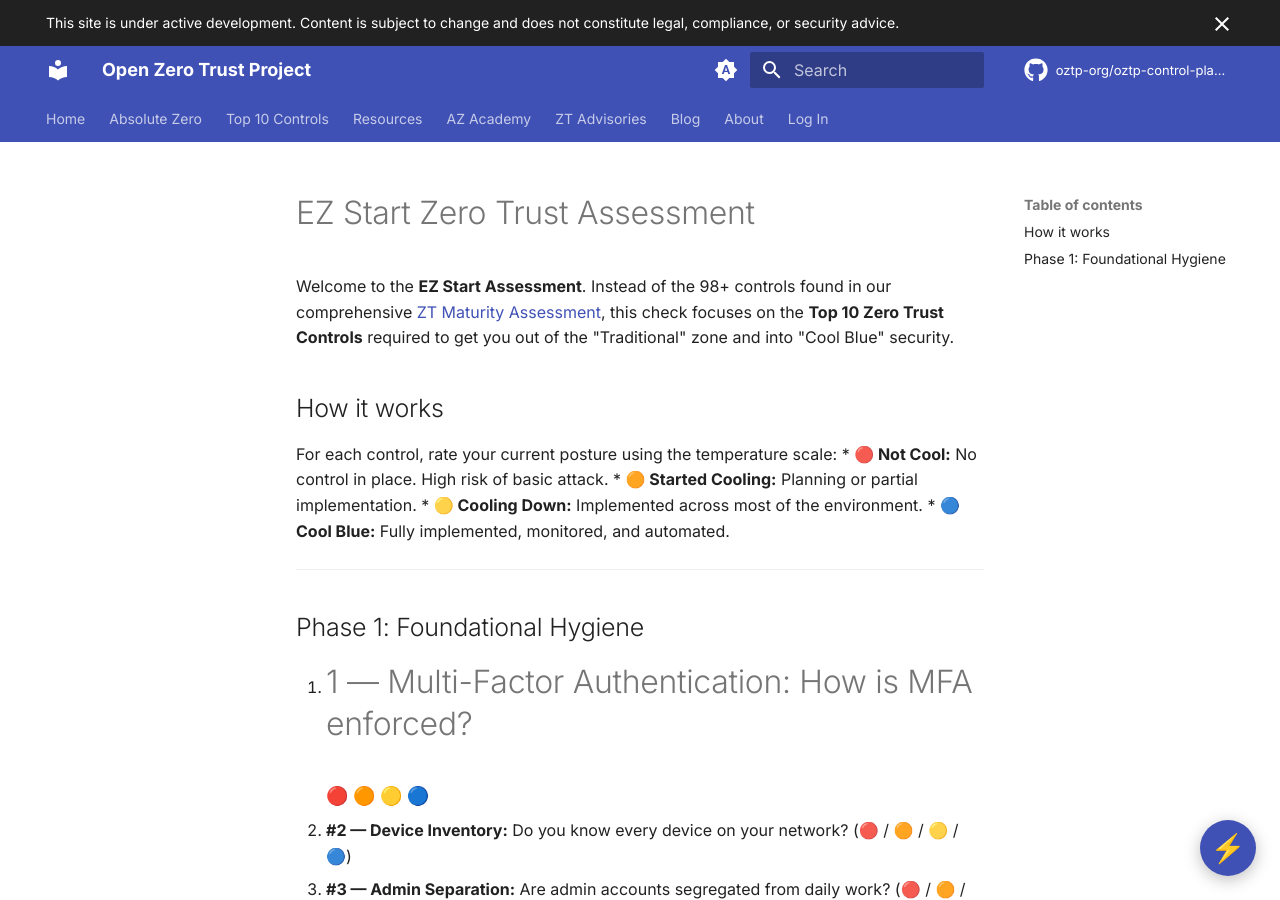
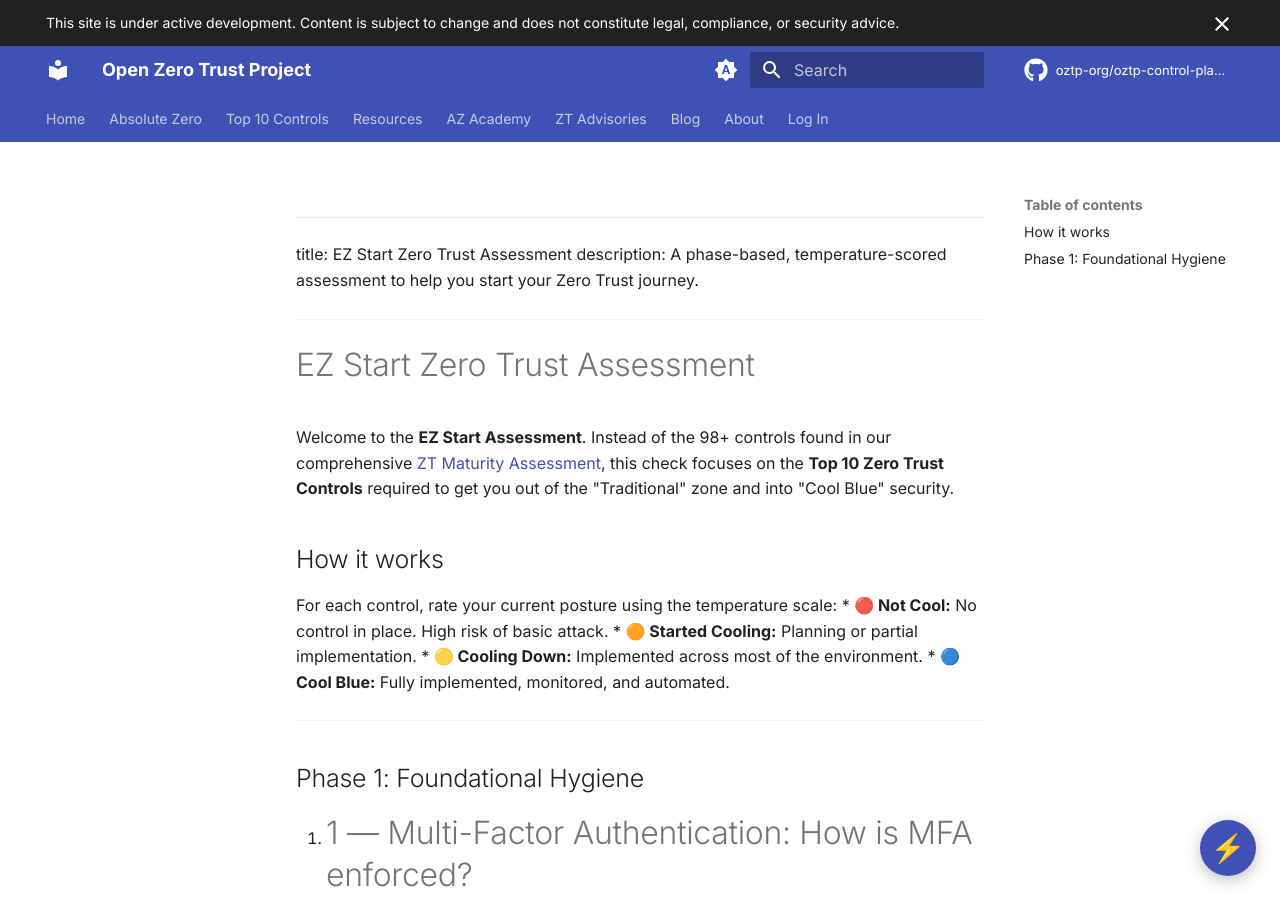
Before and after one commit to oztp-org/oztp-org.github.io, an MkDocs documentation site: the page built from docs/ez-start.md, in a window 1280 px wide and 900 px high. Built offline with MkDocs 1.6.1 and Material for MkDocs 9.7.7, drawn with Linux system fonts in a browser that asks for light colours; comment, search, counter and statistics services are not loaded.

Commit message:
Fix metadata formatting in ez-start.md
Updated metadata for the EZ Start Zero Trust Assessment document.

```diff
--- a/docs/ez-start.md
+++ b/docs/ez-start.md
@@ -10,6 +6,11 @@ description: A phase-based, temperature-scored assessment to help you start your
 <div class="assessment-container">
   <!-- Paste your questions here -->
 </div>
+---
+title: EZ Start Zero Trust Assessment
+description: A phase-based, temperature-scored assessment to help you start your Zero Trust journey.
+---
+
 
 # EZ Start Zero Trust Assessment
 
```
Also changed, not shown: other parts of docs/ez-start.md (+0 -4 lines).
